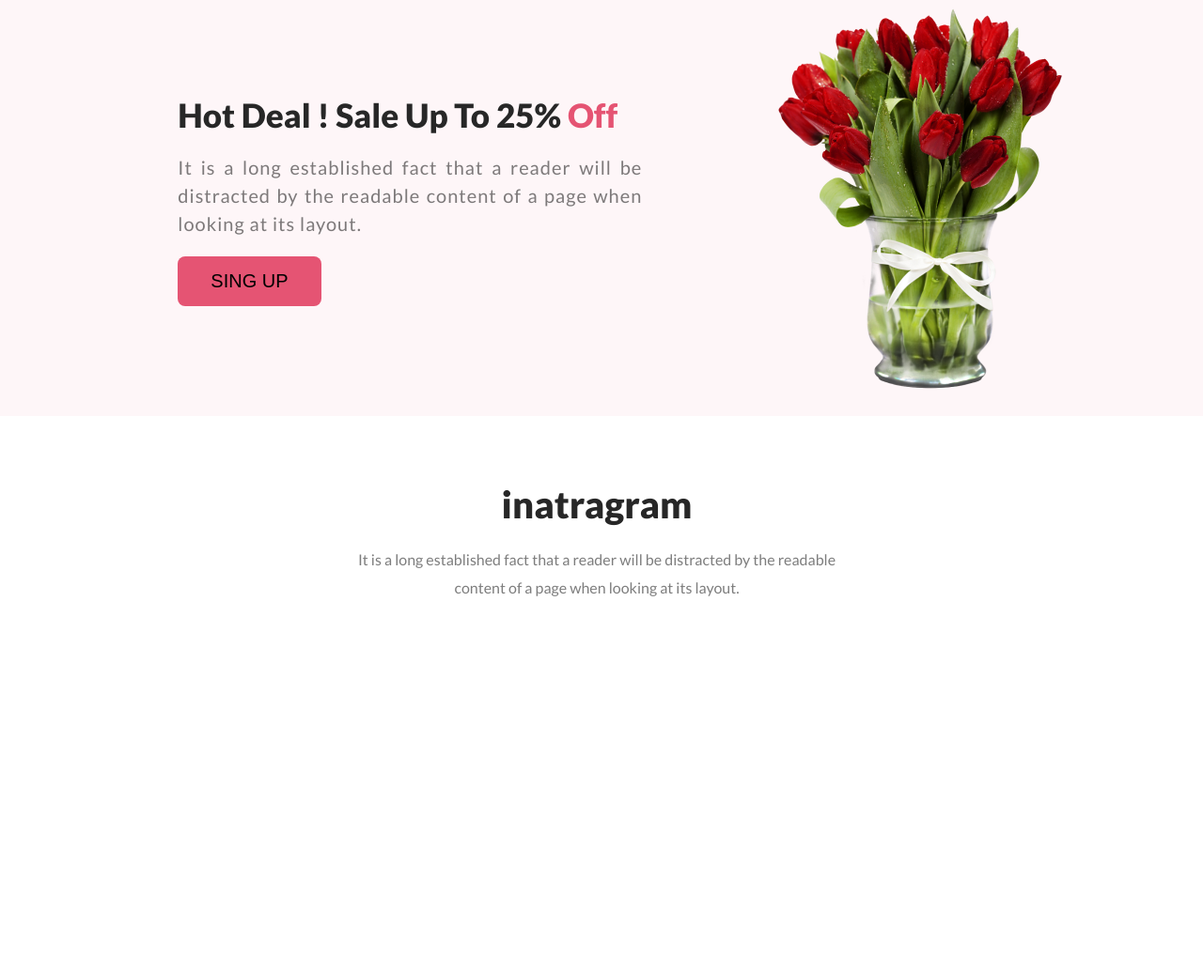
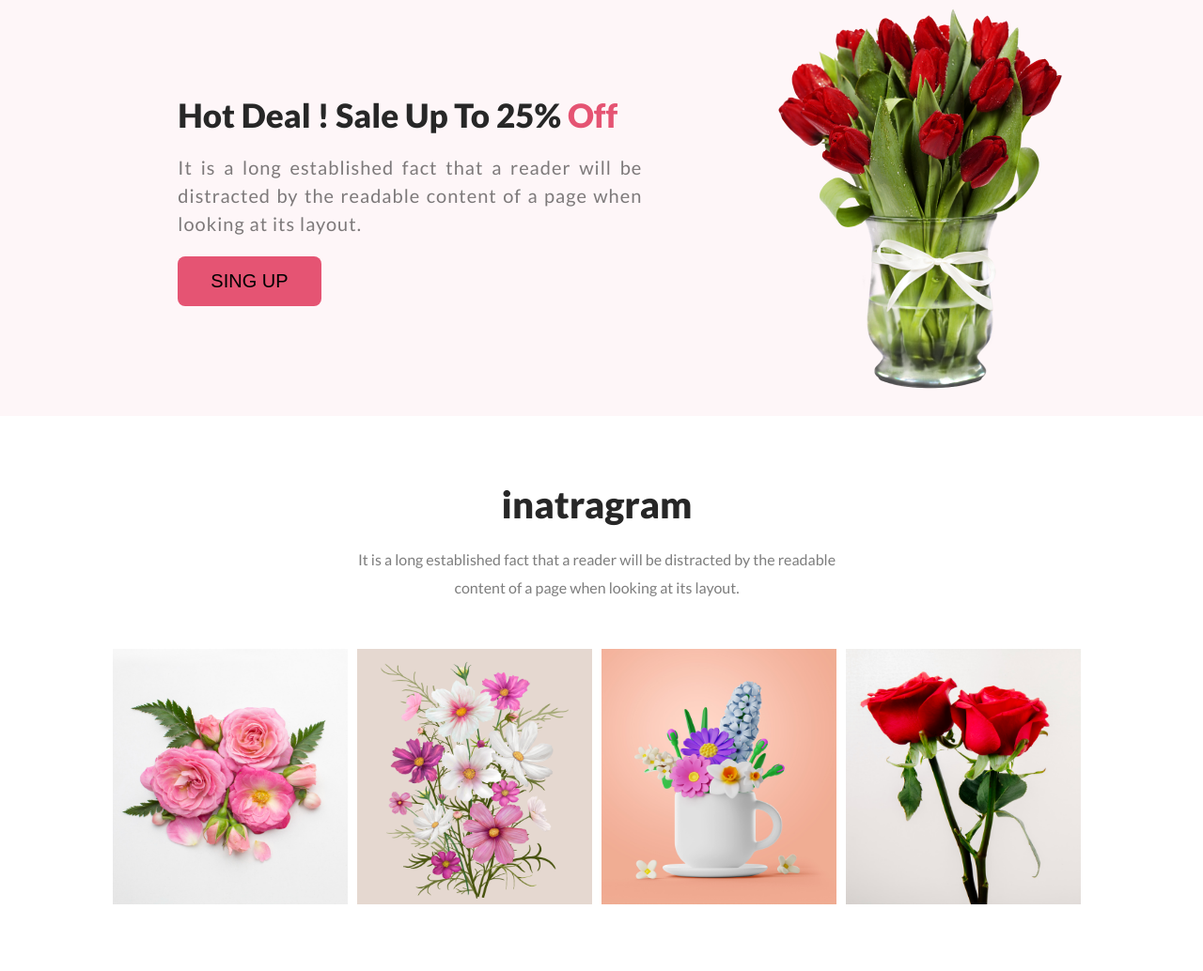
Before and after one commit to Akazad20/assingment-1st, a plain HTML site: page index.html in a window 1280 px wide. Shown: the part 1605-2639 px from the top of the page at 94% size. Before the commit the page ends 2296 px from the top, so only its background shows below. Drawn offline with Linux system fonts and the light colour scheme.

Commit message:
product part finish

```diff
--- a/css/assingment.css
+++ b/css/assingment.css
@@ -197,3 +197,20 @@ header{
     font-weight: 400;
     line-height: 30px;
 }
+.product-image-part{
+    margin-top:50px;
+}
+.product-image-part{
+    display:flex;
+    justify-content: space-evenly;
+    gap:10px
+
+}
+.product-single-img{
+    width: 250px;
+    height: 340px;
+}
+.product-single-img img{
+    width:100%;
+    height: 80%;
+}
--- a/index.html
+++ b/index.html
@@ -83,6 +83,29 @@
                     <h2>inatragram</h2>
                     <p>It is a long established fact that a reader will be distracted by the readable content of a page when looking at its layout.</p>
                    </div>
+
+                </div>
+                <div class="product-image-part">
+                    <div class="main-image-part">
+                        <div class="product-single-img">
+                            <img src="./image/Flower 01.png" alt="">
+                        </div>
+                    </div>
+                    <div class="main-image-part">
+                        <div class="product-single-img">
+                            <img src="./image/Rectangle 4.png" alt="">
+                        </div>
+                    </div>
+                    <div class="main-image-part">
+                        <div class="product-single-img">
+                            <img src="./image/Rectangle 5.png" alt="">
+                        </div>
+                    </div>
+                    <div class="main-image-part">
+                        <div class="product-single-img">
+                            <img src="./image/Rectangle 6.png" alt="">
+                        </div>
+                    </div>
                 </div>
              </section>
     </main>
```
